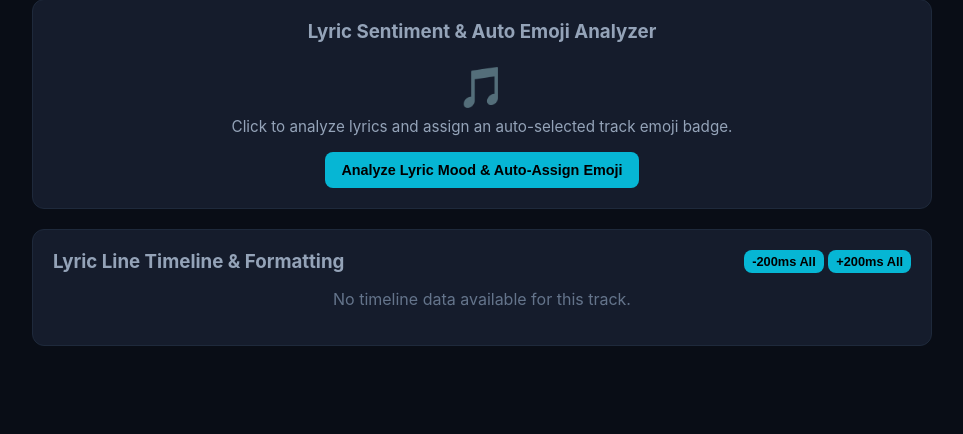
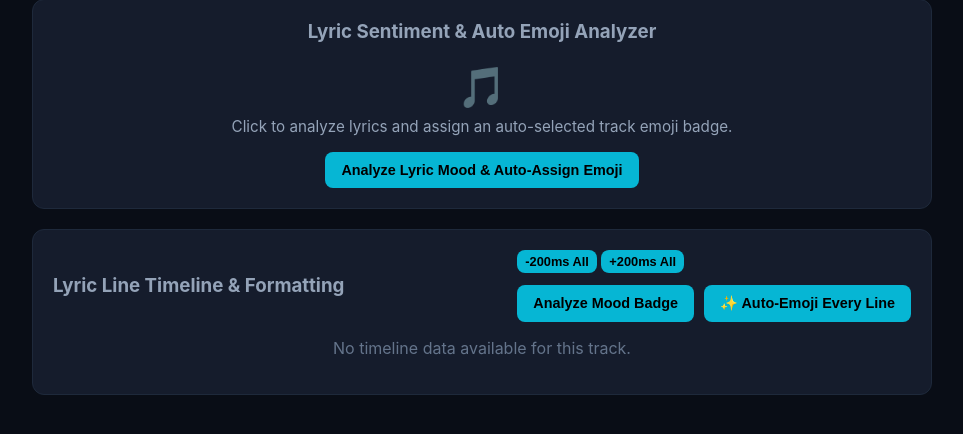
Before and after one commit to retardedmonkeygaming/rpi-lyric-display, a Flask app: template web/templates/editor.html in a window 1280 px wide. Shown: the part 302-736 px from the top of the page, without its empty margins (158-1121 px from the left). Run offline with Flask 3, Linux system fonts and the light colour scheme; the template is opened without the code that fills it, so the values that code supplies are empty; parts of the project's set-up code (start-up, migrations or seed data) failed here and were passed over.

Commit message:
Add auto-emoji feature for lyrics and mood analysis button in editor

```diff
--- a/web/routes.py
+++ b/web/routes.py
@@ -240,3 +240,53 @@ def analyze_sentiment(song_id: int):
         "emoji": emoji,
         "confidence": round(float(confidence), 2)
     })
+# Quick keyword-to-emoji mapping dictionary for individual lines
+LINE_EMOJI_RULES = [
+    (['love', 'heart', 'kiss', 'hold', 'sweet', 'baby', 'yours', 'forever'], '💖'),
+    (['fire', 'burn', 'hot', 'flame', 'wild', 'light'], '🔥'),
+    (['happy', 'dance', 'smile', 'joy', 'sun', 'shine', 'star', 'light'], '✨'),
+    (['sad', 'cry', 'rain', 'dark', 'alone', 'tear', 'lonely', 'fall'], '🌧️'),
+    (['night', 'moon', 'sleep', 'dream', 'dark'], '🌙'),
+    (['car', 'drive', 'run', 'fast', 'speed', 'move'], '🚗'),
+    (['eye', 'see', 'look', 'watch'], '👁️'),
+    (['talk', 'say', 'word', 'sing', 'voice', 'call'], '🗣️'),
+]
+
+def pick_line_emoji(text: str) -> str:
+    """Returns a matching emoji for a short line of text, or default music note."""
+    clean_text = text.lower()
+    for keywords, emoji in LINE_EMOJI_RULES:
+        if any(kw in clean_text for kw in keywords):
+            return emoji
+    return '🎵'
+
+@web_bp.route("/api/songs/<int:song_id>/auto-emoji-lines", methods=["POST"])
+def auto_emoji_lines(song_id: int):
+    """Analyzes every line in the track and prepends a matching emoji to Line 1."""
+    lyrics = db.get_song_lyrics(song_id)
+    if not lyrics:
+        return jsonify({"status": "error", "message": "No lyrics found"}), 400
+
+    updated_lyrics = []
+    for ts, l1, l2 in lyrics:
+        # Avoid double-adding emojis if one already exists
+        full_line = f"{l1} {l2}"
+        emoji = pick_line_emoji(full_line)
+
+        # Prepend emoji to line1 if space allows (up to 16 chars)
+        if not l1.startswith(tuple(e for _, e in LINE_EMOJI_RULES) + ('🎵',)):
+            new_l1 = f"{emoji} {l1}".strip()[:16]
+        else:
+            new_l1 = l1[:16]
+
+        updated_lyrics.append((ts, new_l1, l2[:16]))
+
+    # Save back to database
+    with db.get_connection() as conn:
+        conn.execute("DELETE FROM song_lyrics WHERE song_id = ?", (song_id,))
+        conn.executemany(
+            "INSERT INTO song_lyrics (song_id, timestamp_sec, line1, line2) VALUES (?, ?, ?, ?)",
+            [(song_id, ts, l1, l2) for ts, l1, l2 in updated_lyrics]
+        )
+
+    return jsonify({"status": "success", "song_id": song_id, "line_count": len(updated_lyrics)})
--- a/web/templates/editor.html
+++ b/web/templates/editor.html
@@ -87,6 +87,14 @@
                 <div>
                     <button class="btn btn-outline" style="padding:4px 8px; font-size:0.8rem;" onclick="nudgeTimestamps(-200)">-200ms All</button>
                     <button class="btn btn-outline" style="padding:4px 8px; font-size:0.8rem;" onclick="nudgeTimestamps(200)">+200ms All</button>
+            <div style="display: flex; gap: 10px; justify-content: center; margin-top: 12px;">
+    <button class="btn btn-outline" id="btn-analyze" onclick="runSentimentAnalysis()">
+        Analyze Mood Badge
+    </button>
+    <button class="btn" id="btn-emoji-lines" onclick="applyEmojiToAllLines()">
+        ✨ Auto-Emoji Every Line
+    </button>
+</div>
                 </div>
             </div>
 
@@ -275,6 +283,26 @@ function formatLCDLine(str) {
                 alert('Network error while nudging timestamps.');
             }
         }
+        async function applyEmojiToAllLines() {
+    if (!confirm("This will analyze each line and add emojis to your timeline. Continue?")) return;
+
+    try {
+        const res = await fetch(`/api/songs/${songId}/auto-emoji-lines`, {
+            method: 'POST',
+            headers: { 'Content-Type': 'application/json' }
+        });
+        const data = await res.json();
+
+        if (res.ok && data.status === 'success') {
+            alert(`Successfully added emojis to ${data.line_count} lyric lines!`);
+            location.reload(); // Refresh to load new emojis into inputs
+        } else {
+            alert('Failed: ' + (data.message || 'Server error'));
+        }
+    } catch (e) {
+        alert('Network error while processing line emojis.');
+    }
+}
     </script>
 </body>
 </html>
```
